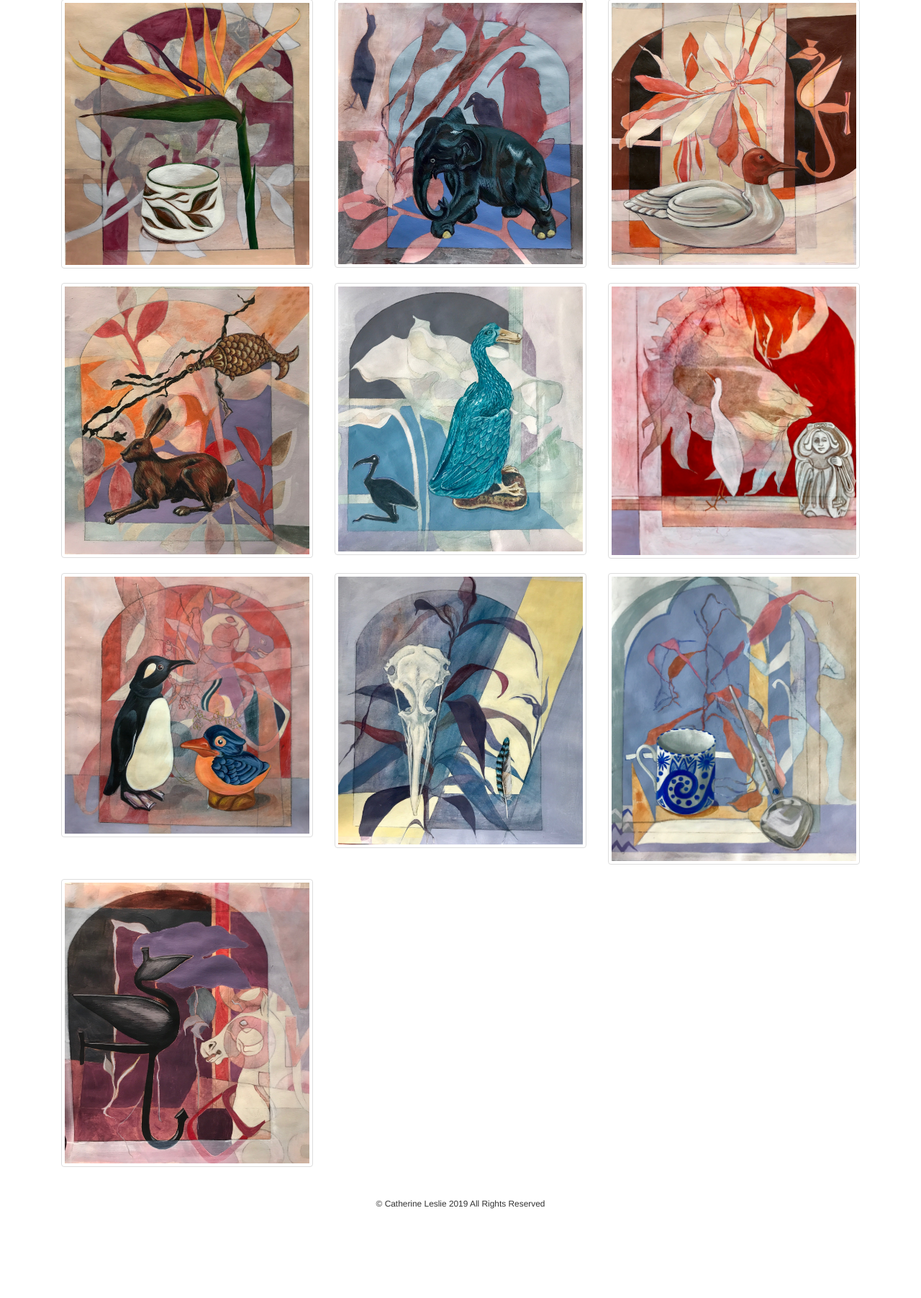
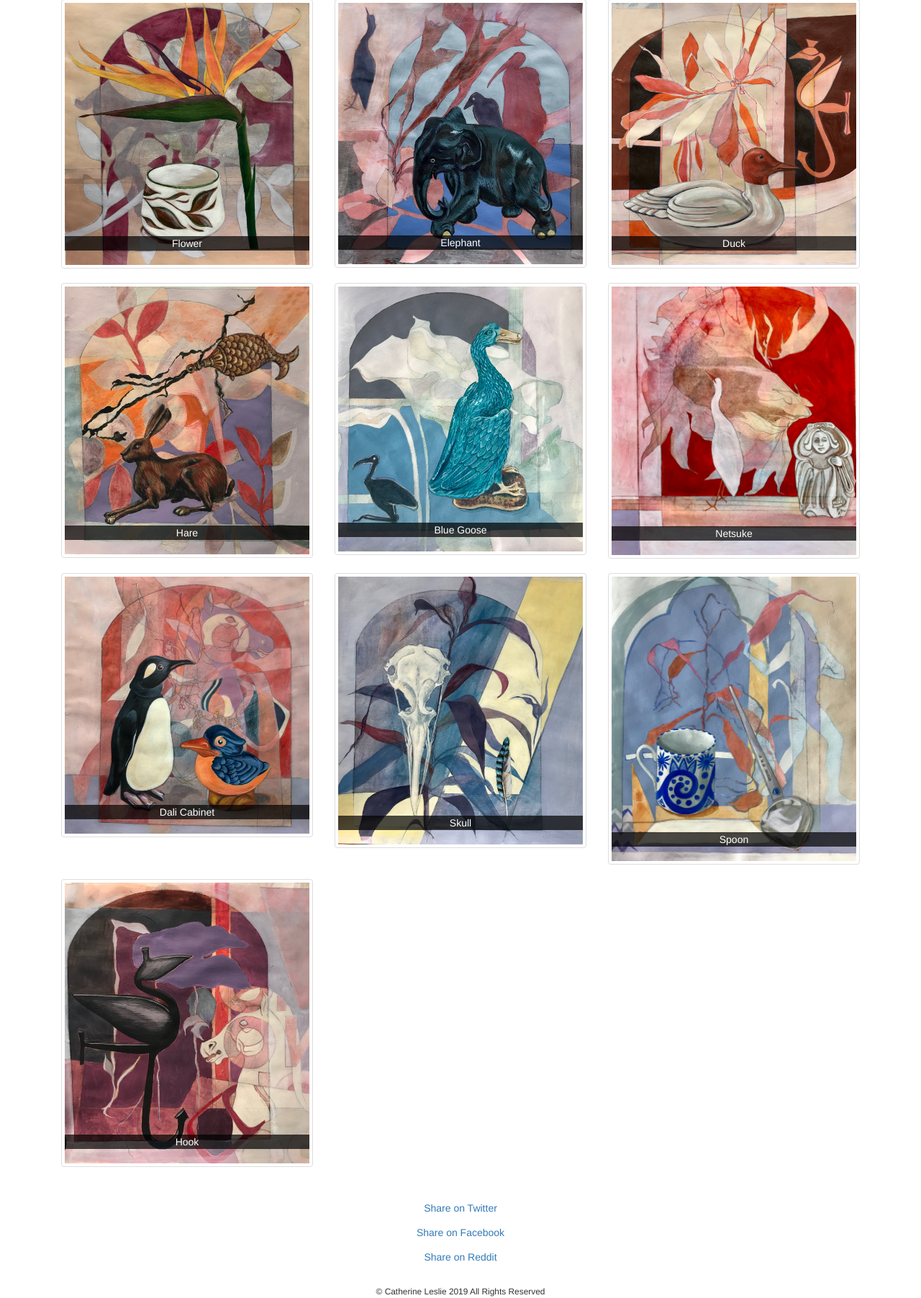
Before and after one commit to steeznson/catherine, a PHP site: page /belljargallery.php in a window 1280 px wide. Shown: the part 73-1876 px from the top of the page at 72% size. Before the commit the page ends 1752 px from the top, so only its background shows below. Run offline with PHP 8.4, Linux system fonts and the light colour scheme; some libraries are stand-ins or nearby versions.

Commit message:
Small change to galley bootscrap classes, added titles to pictures

```diff
--- a/belljargallery.php
+++ b/belljargallery.php
@@ -3,60 +3,90 @@ include "./header_nav.php";
 ?>
 
 <div class="container">
-     <div class='col-sm-4'>
+     <div class='col-xs-4'>
         <a class="fancybox thumbnail" rel="lightbox" href="media/belljar/5belljarflower2.jpg">
-            <img class="img-responsive" alt="" src="media/belljar/5belljarflower2.jpg" />
+            <div class="image-container">
+                 <img height="200px" class="img-responsive" alt="" src="media/belljar/5belljarflower2.jpg" />
+                 <div class="bottom"><span class="title">Flower</span></div>
+            </div>
         </a>
      </div>
-     <div class='col-sm-4'>
+     <div class='col-xs-4'>
         <a class="fancybox thumbnail" rel="lightbox" href="media/belljar/6belljarelephant2.jpg">
+            <div class="image-container">
                  <img class="img-responsive" alt="" src="media/belljar/6belljarelephant2.jpg" />
+                 <div class="bottom"><span class="title">Elephant</span></div>
+            </div>
         </a>
      </div>
-     <div class='col-sm-4'>
+     <div class='col-xs-4'>
         <a class="fancybox thumbnail" rel="lightbox" href="media/belljar/7belljarduck2.jpg">
+            <div class="image-container">
                  <img class="img-responsive" alt="" src="media/belljar/7belljarduck2.jpg" />
+                 <div class="bottom"><span class="title">Duck</span></div>
+            </div>
         </a>
      </div>
-     <div class='col-sm-4'>
+     <div class='col-xs-4'>
         <a class="fancybox thumbnail" rel="lightbox" href="media/belljar/4belljarhare2.jpg">
+            <div class="image-container">
                  <img class="img-responsive" alt="" src="media/belljar/4belljarhare2.jpg" />
+                 <div class="bottom"><span class="title">Hare</span></div>
+            </div>
         </a>
      </div>
-     <div class='col-sm-4'>
+     <div class='col-xs-4'>
         <a class="fancybox thumbnail" rel="lightbox" href="media/belljar/9belljarbluegoose2.jpg">
+            <div class="image-container">
                  <img class="img-responsive" alt="" src="media/belljar/9belljarbluegoose2.jpg" />
+                 <div class="bottom"><span class="title">Blue Goose</span></div>
+            </div>
         </a>
      </div>
-     <div class='col-sm-4'>
+     <div class='col-xs-4'>
         <a class="fancybox thumbnail" rel="lightbox" href="media/belljar/10belljatnetsuke.jpg">
+            <div class="image-container">
                  <img class="img-responsive" alt="" src="media/belljar/10belljatnetsuke.jpg" />
+                 <div class="bottom"><span class="title">Netsuke</span></div>
+            </div>
         </a>
      </div>
-     <div class='col-sm-4'>
+     <div class='col-xs-4'>
         <a class="fancybox thumbnail" rel="lightbox" href="media/belljar/8belljardalicabinet2.jpg">
+            <div class="image-container">
                  <img class="img-responsive" alt="" src="media/belljar/8belljardalicabinet2.jpg" />
+                 <div class="bottom"><span class="title">Dali Cabinet</span></div>
+            </div>
         </a>
      </div>
-     <div class='col-sm-4'>
+     <div class='col-xs-4'>
         <a class="fancybox thumbnail" rel="lightbox" href="media/belljar/2belljarskull2.jpg">
+             <div class="image-container">
                 <img class="img-responsive" alt="" src="media/belljar/2belljarskull2.jpg" />
+                <div class="bottom"><span class="title">Skull</span></div>
+             </div>
         </a>
      </div>
-     <div class='col-sm-4'>
+     <div class='col-xs-4'>
         <a class="fancybox thumbnail" rel="lightbox" href="media/belljar/1belljarspoon2.jpg">
+           <div class="image-container">
                 <img class="img-responsive" alt="" src="media/belljar/1belljarspoon2.jpg" />
+                <div class="bottom"><span class="title">Spoon</span></div>
+           </div>
         </a>
      </div>
-     <div class='col-sm-4'>
+     <div class='col-xs-4'>
         <a class="fancybox thumbnail" rel="lightbox" href="media/belljar/3belljarhook2.jpg">
+           <div class="image-container">
                 <img class="img-responsive" alt="" src="media/belljar/3belljarhook2.jpg" />
+                <div class="bottom"><span class="title">Hook</span></div>
+           </div>
         </a>
      </div>
-
 </div>
 
 <?php
+include "social_media.php";
 include "footer.php";
 ?>
 
--- a/contact.php
+++ b/contact.php
@@ -7,6 +7,7 @@ include "./header_nav.php";
 </div>
 
 <?php
+include "social_media.php";
 include "footer.php";
 ?>
 
--- a/content/custom.css
+++ b/content/custom.css
@@ -1,18 +1,26 @@
-/* Background */
-.jumbotron{
-    background-color: #4C4CFF;
-}
-
 /* Colouring */
-h2{
+h2, .navbar-custom, .navbar-nav, .navbar-collapse, .image-container{
     color:#FFFFFF;
 }
 
-.navbar-custom, .navbar-nav, .navbar-collapse{
-    color:#FFFFFF;
+.title{
+    color:#FFF;
 }
 
 /* Spacing */
+.image-container {
+    position: relative;
+    text-align: center;
+}
+
+.bottom {
+    position: absolute;
+    bottom: 20px;
+    width: 100%;
+    background-color: #000;
+    background: rgba(0,0,0, 0.7);
+}
+
 .footer{
     text-align:center;
 }
```
Lines whose indentation alone changed are shown as unchanged.
